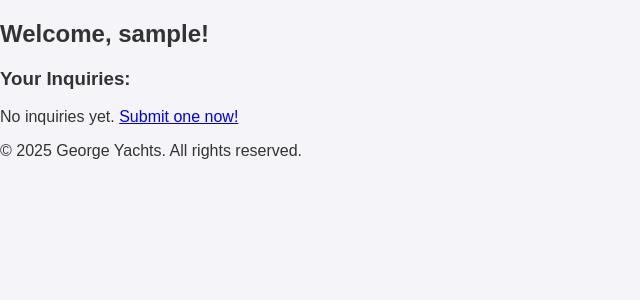
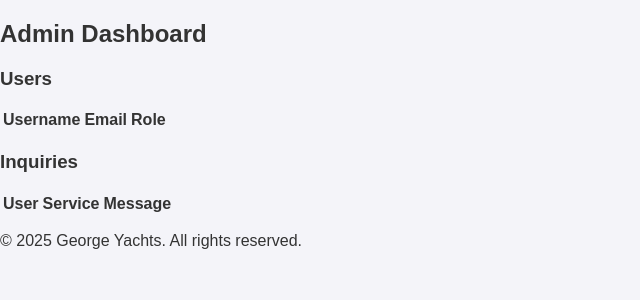
Before and after one commit to SirCartermm/SummitScoutsClub, a Flask app: page /dashboard in a window 1280 px wide. Shown: the part 146-446 px from the top of the page, without its empty margins (0-640 px from the left). Run offline with Flask 3, Linux system fonts and the light colour scheme; the visitor is signed in with stand-in values (Sample User, id 1); data that the repository does not hold is empty.

Commit message:
Modified dashboard.html

```diff
--- a/templates/dashboard.html
+++ b/templates/dashboard.html
@@ -1,17 +1,38 @@
 {% extends "base.html" %}
 
 {% block content %}
-<section class="dashboard">
-    <h2>Welcome, {{ current_user.username }}!</h2>
-    <h3>Your Inquiries:</h3>
-    {% if inquiries %}
-        <ul>
-            {% for inquiry in inquiries %}
-                <li>{{ inquiry.service }}: {{ inquiry.message }}</li>
-            {% endfor %}
-        </ul>
-    {% else %}
-        <p>No inquiries yet. <a href="{{ url_for('contact') }}">Submit one now!</a></p>
-    {% endif %}
+<section class="admin-dashboard">
+    <h2>Admin Dashboard</h2>
+    <h3>Users</h3>
+    <table>
+        <tr>
+            <th>Username</th>
+            <th>Email</th>
+            <th>Role</th>
+        </tr>
+        {% for user in users %}
+        <tr>
+            <td>{{ user.username }}</td>
+            <td>{{ user.email }}</td>
+            <td>{% if user.is_admin %}Admin{% else %}User{% endif %}</td>
+        </tr>
+        {% endfor %}
+    </table>
+
+    <h3>Inquiries</h3>
+    <table>
+        <tr>
+            <th>User</th>
+            <th>Service</th>
+            <th>Message</th>
+        </tr>
+        {% for inquiry in inquiries %}
+        <tr>
+            <td>{{ inquiry.user.username }}</td>
+            <td>{{ inquiry.service }}</td>
+            <td>{{ inquiry.message }}</td>
+        </tr>
+        {% endfor %}
+    </table>
 </section>
 {% endblock %}
```
